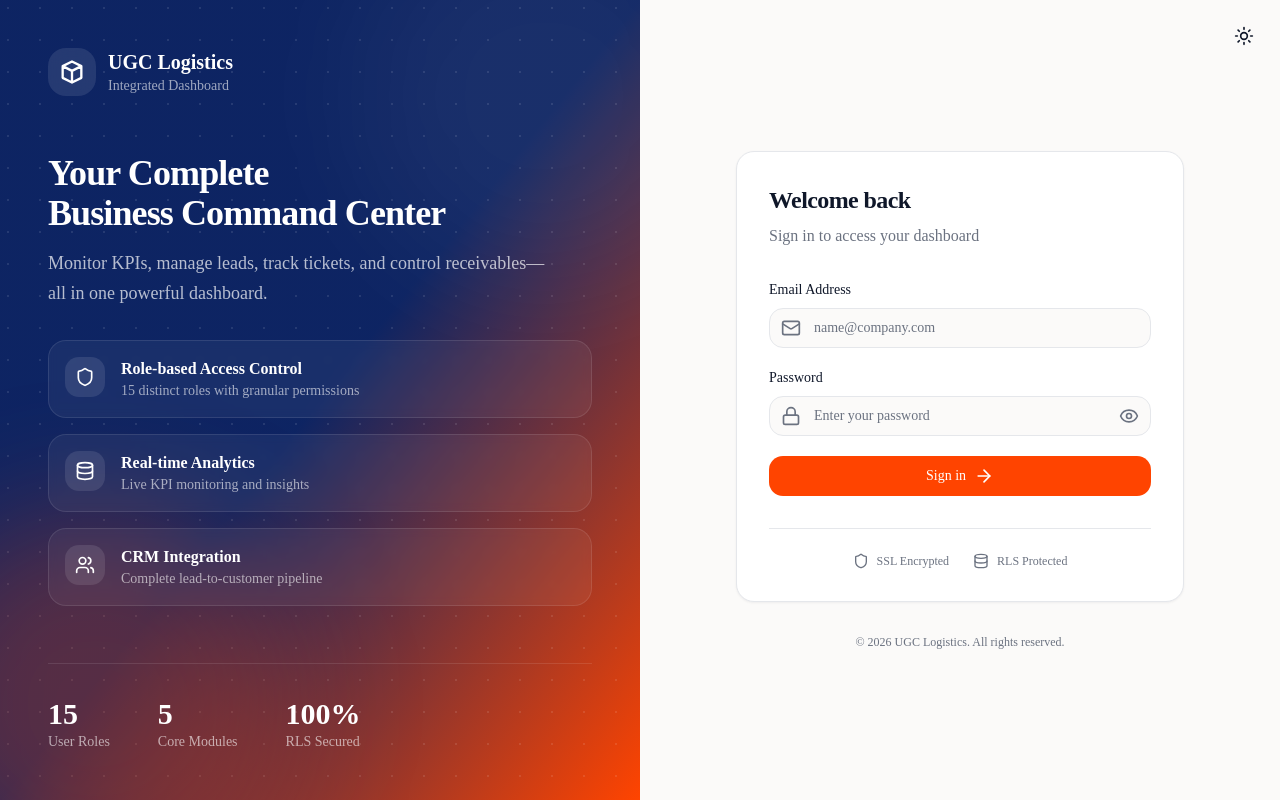
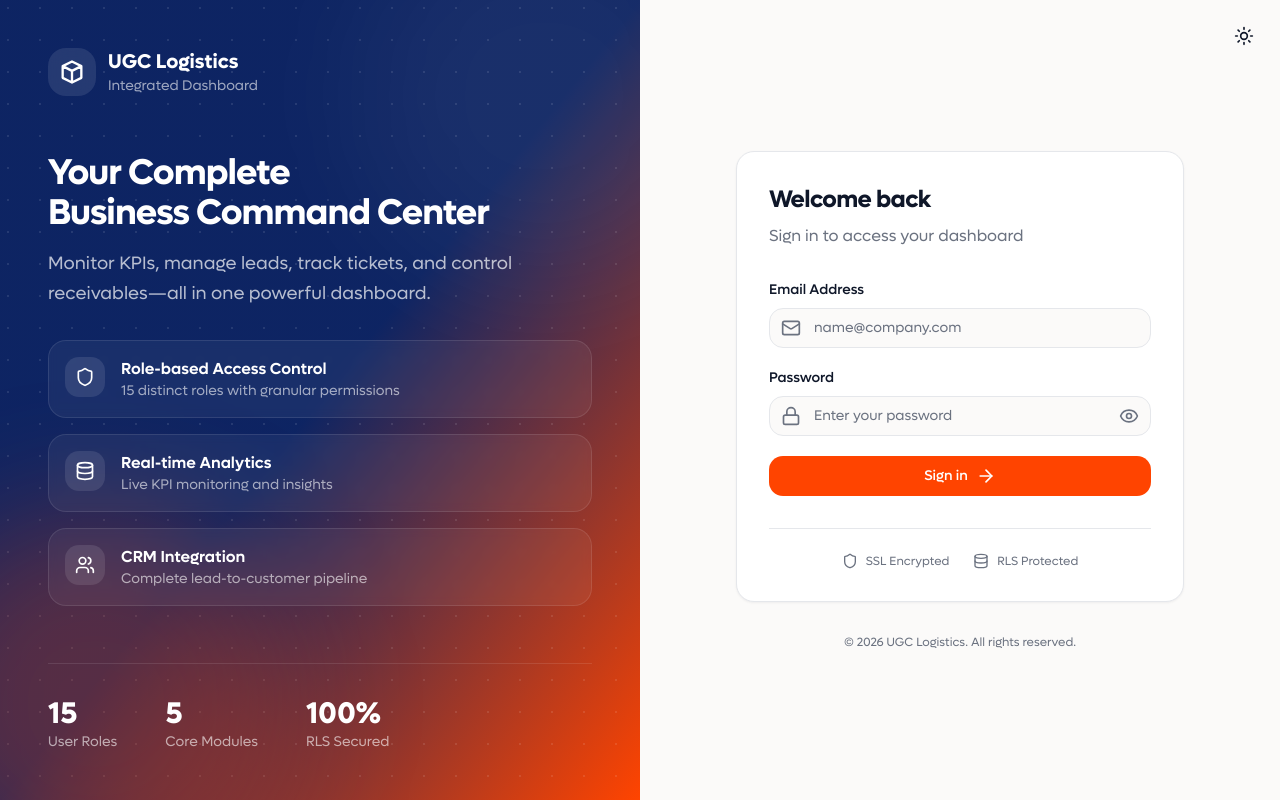
Before and after one commit to assujiar/ugc-bcp-2, a Next.js app: page /login in a window 1280 px wide. Built offline with nearby package versions, Linux system fonts and the light colour scheme.

Commit message:
feat: integrate Lufga font as primary sans-serif font
- Configure localFont with all Lufga variants (weights 100-900, normal and italic)
- Update tailwind config to use --font-lufga CSS variable
- Apply font variable to root layout body element

```diff
--- a/app/layout.tsx
+++ b/app/layout.tsx
@@ -1,6 +1,7 @@
 import type { Metadata } from "next";
 import { ThemeProvider } from "@/components/theme-provider";
 import { Toaster } from "@/components/ui/toaster";
+import { lufga } from "@/components/fonts/lufga";
 import "./globals.css";
 
 export const metadata: Metadata = {
@@ -15,7 +16,7 @@ export default function RootLayout({
 }) {
   return (
     <html lang="en" suppressHydrationWarning>
-      <body className="font-sans min-h-screen antialiased">
+      <body className={`${lufga.variable} font-sans min-h-screen antialiased`}>
         <ThemeProvider>
           {children}
           <Toaster />
--- /dev/null
+++ b/components/fonts/lufga.ts
@@ -0,0 +1,98 @@
+import localFont from "next/font/local";
+
+export const lufga = localFont({
+  src: [
+    {
+      path: "./LufgaThin.ttf",
+      weight: "100",
+      style: "normal",
+    },
+    {
+      path: "./LufgaThinItalic.ttf",
+      weight: "100",
+      style: "italic",
+    },
+    {
+      path: "./LufgaExtraLight.ttf",
+      weight: "200",
+      style: "normal",
+    },
+    {
+      path: "./LufgaExtraLightItalic.ttf",
+      weight: "200",
+      style: "italic",
+    },
+    {
+      path: "./LufgaLight.ttf",
+      weight: "300",
+      style: "normal",
+    },
+    {
+      path: "./LufgaLightItalic.ttf",
+      weight: "300",
+      style: "italic",
+    },
+    {
+      path: "./LufgaRegular.ttf",
+      weight: "400",
+      style: "normal",
+    },
+    {
+      path: "./LufgaItalic.ttf",
+      weight: "400",
+      style: "italic",
+    },
+    {
+      path: "./LufgaMedium.ttf",
+      weight: "500",
+      style: "normal",
+    },
+    {
+      path: "./LufgaMediumItalic.ttf",
+      weight: "500",
+      style: "italic",
+    },
+    {
+      path: "./LufgaSemiBold.ttf",
+      weight: "600",
+      style: "normal",
+    },
+    {
+      path: "./LufgaSemiBoldItalic.ttf",
+      weight: "600",
+      style: "italic",
+    },
+    {
+      path: "./LufgaBold.ttf",
+      weight: "700",
+      style: "normal",
+    },
+    {
+      path: "./LufgaBoldItalic.ttf",
+      weight: "700",
+      style: "italic",
+    },
+    {
+      path: "./LufgaExtraBold.ttf",
+      weight: "800",
+      style: "normal",
+    },
+    {
+      path: "./LufgaExtraBoldItalic.ttf",
+      weight: "800",
+      style: "italic",
+    },
+    {
+      path: "./LufgaBlack.ttf",
+      weight: "900",
+      style: "normal",
+    },
+    {
+      path: "./LufgaBlackItalic.ttf",
+      weight: "900",
+      style: "italic",
+    },
+  ],
+  variable: "--font-lufga",
+  display: "swap",
+});
--- a/tailwind.config.ts
+++ b/tailwind.config.ts
@@ -10,7 +10,7 @@ const config: Config = {
   theme: {
     extend: {
       fontFamily: {
-        sans: ["var(--font-inter)", "ui-sans-serif", "system-ui", "-apple-system", "Segoe UI", "Roboto", "sans-serif"],
+        sans: ["var(--font-lufga)", "ui-sans-serif", "system-ui", "-apple-system", "Segoe UI", "Roboto", "sans-serif"],
       },
       colors: {
         border: "hsl(var(--border))",
```
